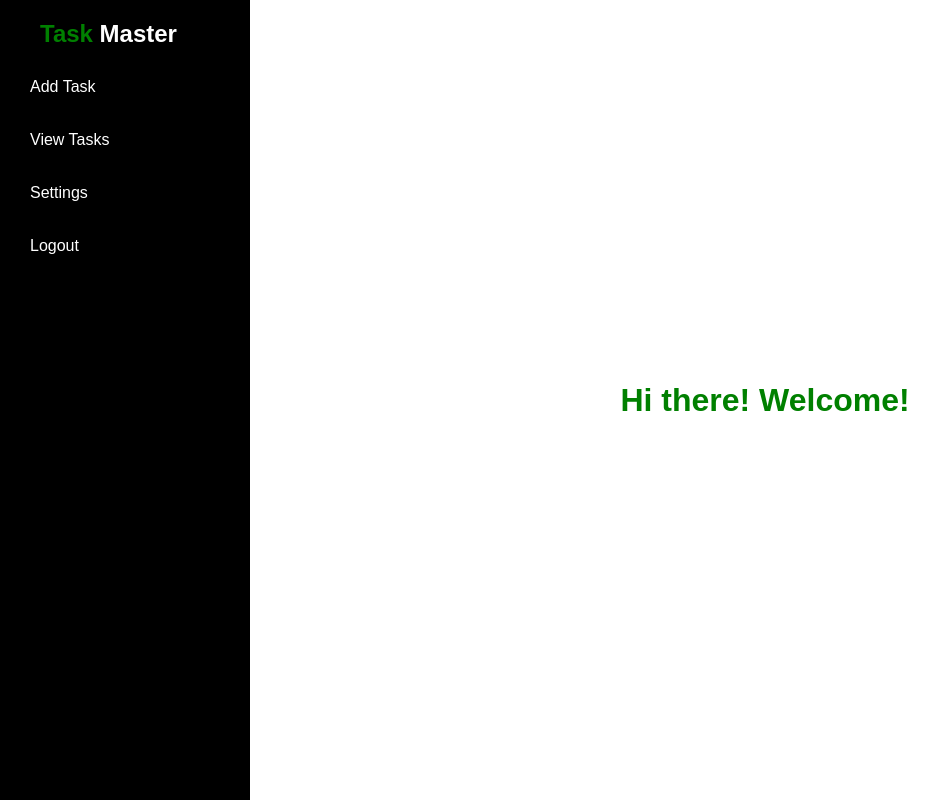
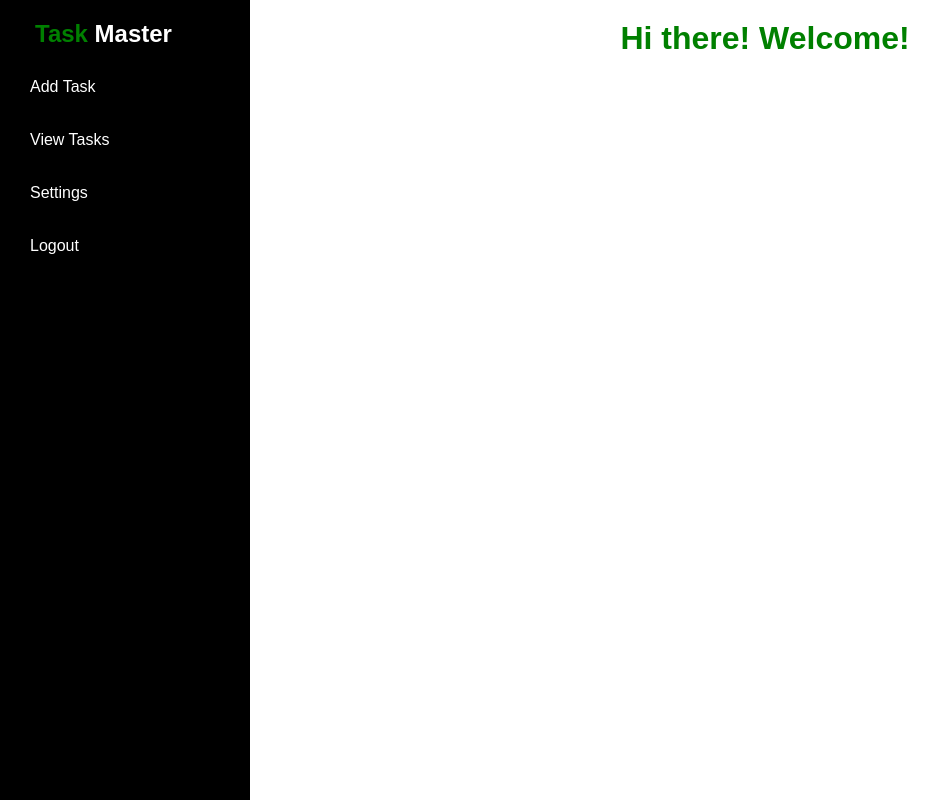
Before and after one commit to bigimann/Taskmaster-App, a plain HTML site: page public/index.html in a window 1280 px wide. Shown: the whole page, without its empty margins (0-940 px from the left). Drawn offline with Linux system fonts and the light colour scheme; sample sign-in values are in the browser's storage.

Commit message:
modified:   public/index.html 	modified:   public/login.html 	modified:   public/signup.html

```diff
--- a/public/index.html
+++ b/public/index.html
@@ -83,10 +83,11 @@
         padding: 20px;
         overflow-y: auto;
         transition: margin-left 0.3s ease;
-        display: flex;
-        align-items: center;
-        justify-content: center;
         color: green;
+      }
+
+      .content h1 {
+        text-align: center;
       }
 
       .content.shifted {
@@ -98,7 +99,7 @@
       }
 
       /* Responsive Design */
-      @media screen and (max-width: 600px) {
+      @media screen and (max-width: 768px) {
         .hamburger {
           display: block;
         }
@@ -126,7 +127,7 @@
           display: block;
           position: absolute;
           top: 10px;
-          left: 5px;
+          left: 0;
           cursor: pointer;
           padding: 10px;
           border: none;
@@ -150,9 +151,9 @@
       </div>
 
       <!-- Sidebar -->
-      <div id="sidebar" class="sidebar">
+      <div id="sidebar" class="sidebar" style="cursor: pointer">
         <h2 style="margin-left: 15px">
-          <span style="color: green; font-weight: bold; margin-left: 25px"
+          <span style="color: green; font-weight: bold; margin-left: 20px"
             >Task</span
           >
           Master
```
Also changed, not shown: public/login.html (+1 -1 lines), public/signup.html (+1 -1 lines).
